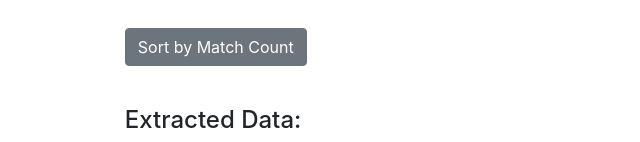
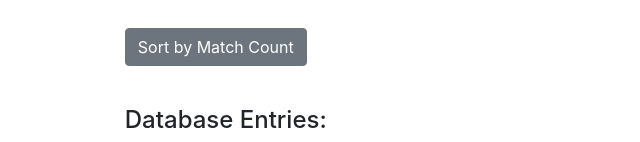
Before and after one commit to yangong17/FormParser, a Flask app: page / in a window 1280 px wide. Shown: the part 1343-1485 px from the top of the page, without its empty margins (0-640 px from the left). Run offline with Flask 3, Linux system fonts and the light colour scheme; some libraries are stand-ins or nearby versions.

Commit message:
initialized job_data

```diff
--- a/app.py
+++ b/app.py
@@ -52,6 +52,11 @@ job_data = {} # in-memory storage for the job information
 
 @app.route("/", methods=["GET", "POST"])
 def index():
+
+    job_data['yearsOfExperience'] = 0
+    job_data['salary'] = 0
+    job_data['keyWords'] = 'none'
+
     return render_template("index.html")
 
 # =======================================================================
--- a/templates/index.html
+++ b/templates/index.html
@@ -140,7 +140,7 @@
 
                 <!-- Extracted data table -->
                 <div id="dataTableContainer" style="margin-top: 40px; margin-bottom: 40px;">
-                    <h4>Extracted Data:</h4>
+                    <h4>Database Entries:</h4>
                     <table class="table table-bordered" id="extractedDataTable">
                         <thead>
                             <tr>
```
